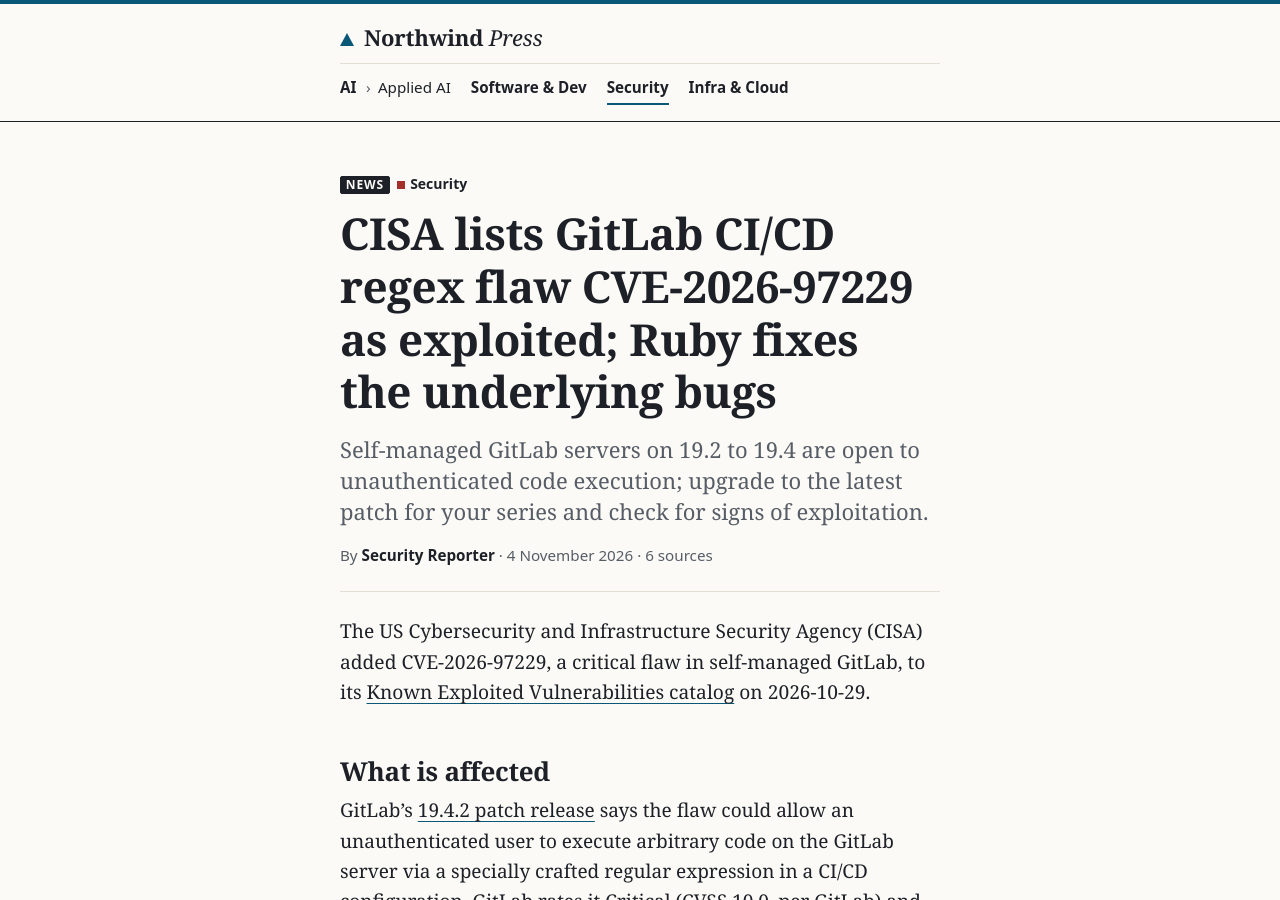
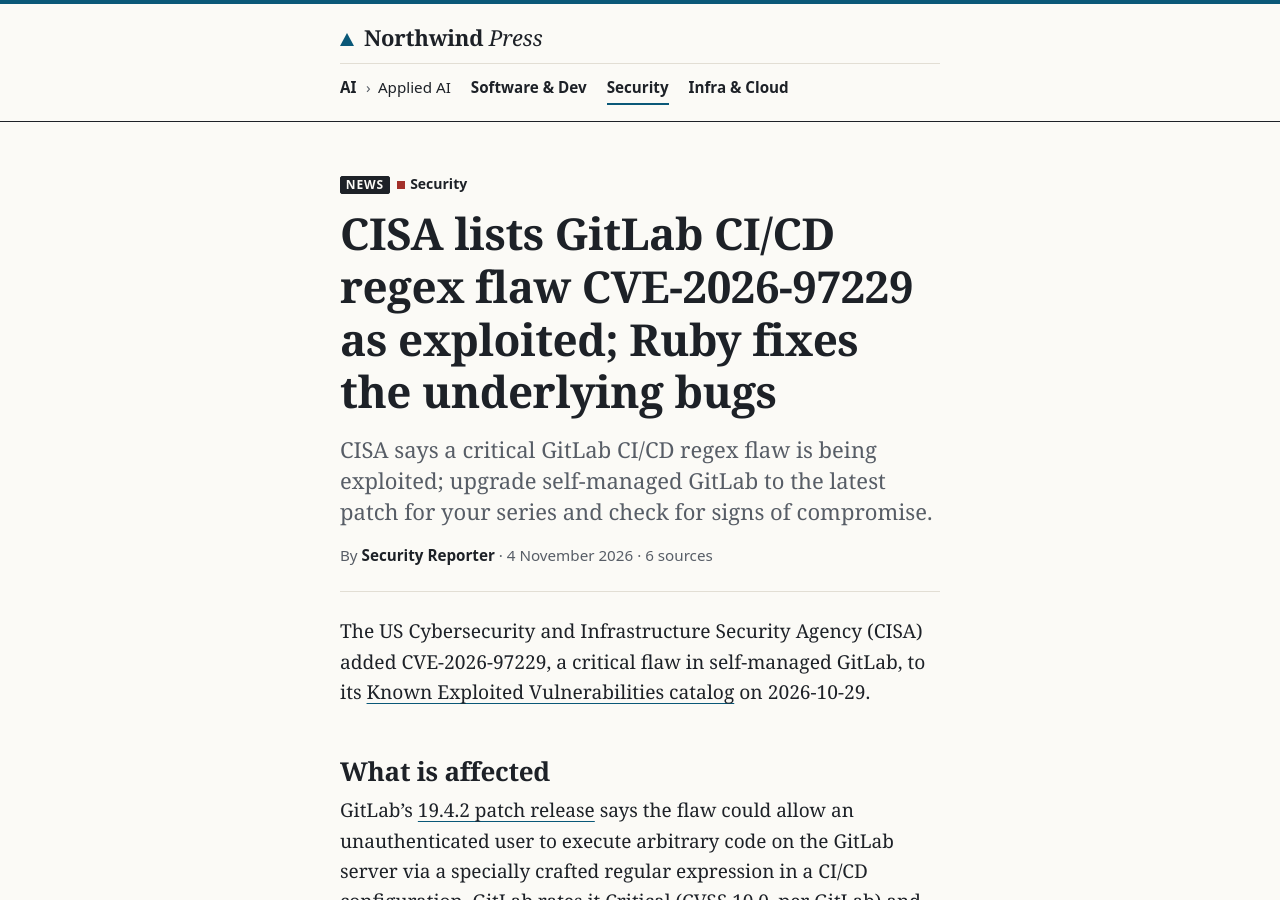
Before and after one commit to northwind-press/northwind-press.github.io, a Jekyll site: the page built from _posts/2026-11-04-gitlab-ci-regex-rce-kev.md, in a window 1280 px wide and 900 px high. Built offline with Jekyll 4.4.1, drawn with Linux system fonts in a browser that asks for light colours.

Commit message:
Desk edit: description covers both regex CVEs, not only 19.2-19.4; set publish time 10:00 UTC (T-46)
Co-Authored-By: Claude Opus 5.5 <noreply@anthropic.com>

```diff
--- a/_posts/2026-11-04-gitlab-ci-regex-rce-kev.md
+++ b/_posts/2026-11-04-gitlab-ci-regex-rce-kev.md
@@ -1,10 +1,10 @@
 ---
 title: "CISA lists GitLab CI/CD regex flaw CVE-2026-97229 as exploited; Ruby fixes the underlying bugs"
 author: "Security Reporter"
-description: "Self-managed GitLab servers on 19.2 to 19.4 are open to unauthenticated code execution; upgrade to the latest patch for your series and check for signs of exploitation."
+description: "CISA says a critical GitLab CI/CD regex flaw is being exploited; upgrade self-managed GitLab to the latest patch for your series and check for signs of compromise."
 categories: [security]
 kind: news
-date: 2026-11-04 09:00
+date: 2026-11-04 10:00
 sources:
   - title: "GitLab Patch Release: 19.4.2, 19.3.5, 19.2.8"
     url: https://docs.gitlab.com/releases/patches/patch-release-gitlab-19-4-2-released/
```
